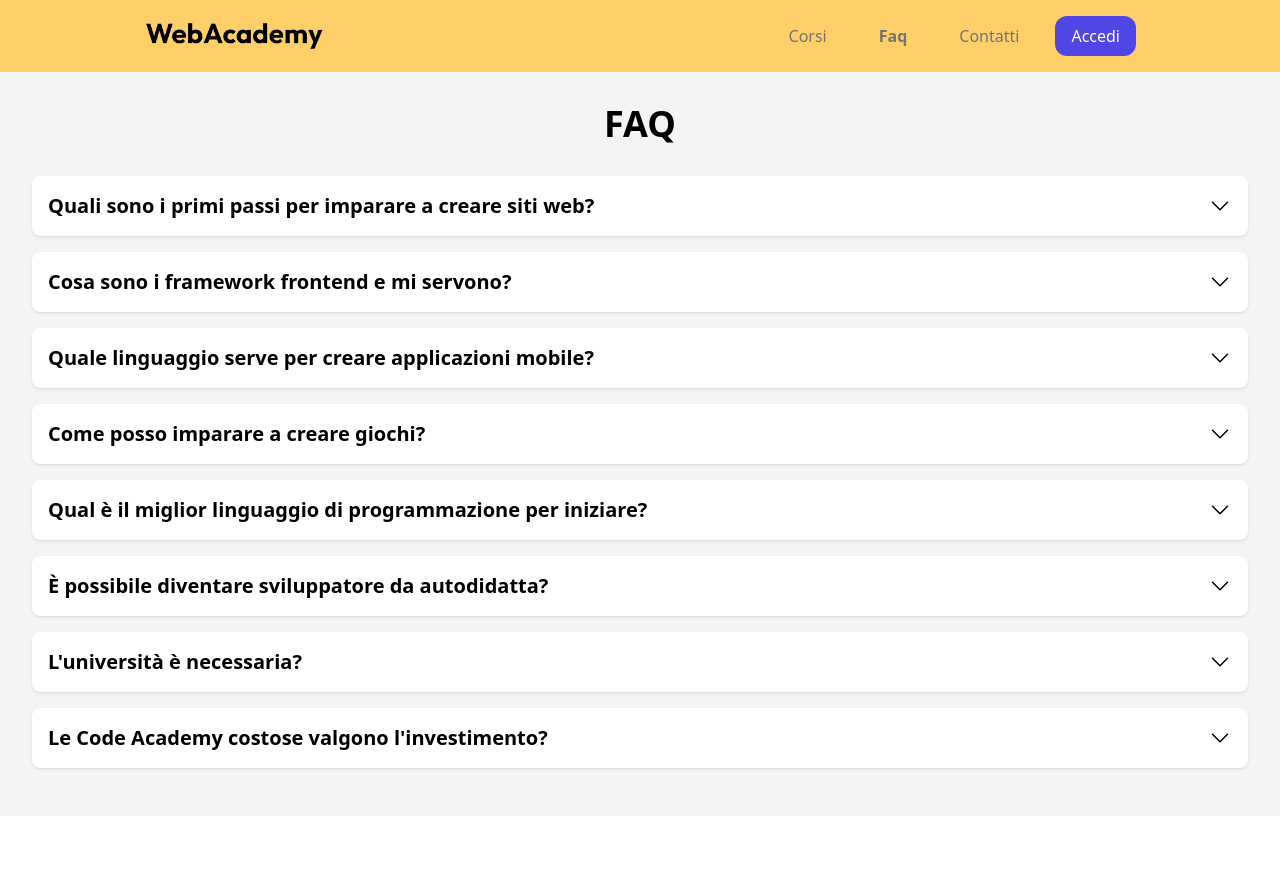
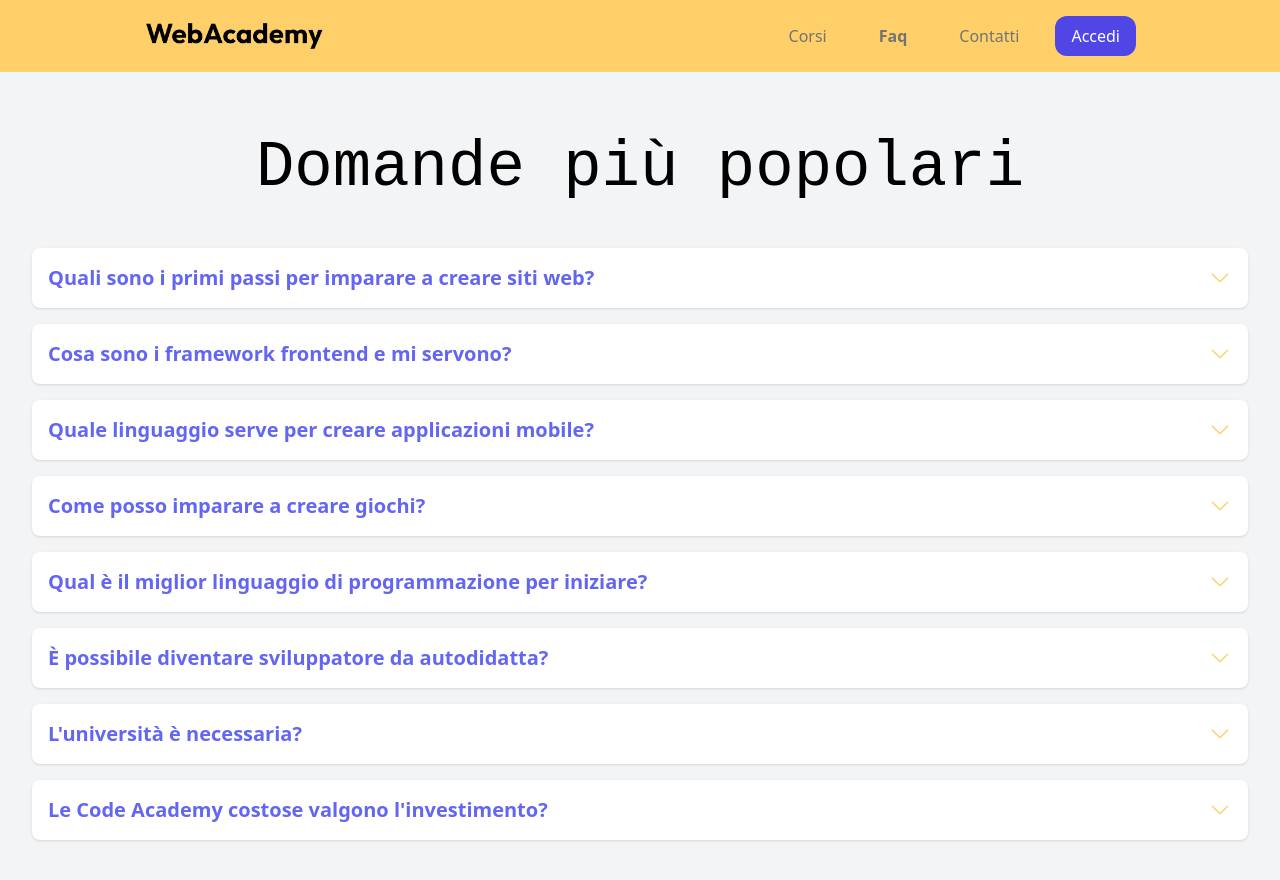
Before and after one commit to alessandrobardotti99/WebAcademy, a Vue app: page /faq in a window 1280 px wide. Shown: the top 880 px of the page. Before the commit the page ends 816 px from the top, so only its background shows below. Built offline with nearby package versions, Linux system fonts and the light colour scheme; no server answers.

Commit message:
avanzamento

```diff
--- a/src/views/FaqView.vue
+++ b/src/views/FaqView.vue
@@ -67,99 +67,99 @@ onBeforeUnmount(() => {
   <div class="bg-gray-100 min-h-screen">
     <Nav />
     <div class="p-8">
-      <h1 class="text-4xl font-bold mb-8 text-center">FAQ</h1>
+      <h1 class="text-[4rem] font-monospace text-center mt-4 mb-8">Domande più popolari</h1>
       <div ref="dropdownStudy" class="dropdown mb-4 p-4 bg-white shadow rounded-lg" @click.stop>
-        <div class="flex justify-between items-center cursor-pointer" @click="showStudy = !showStudy">
-          <strong class="dropdown-label text-xl">Quali sono i primi passi per imparare a creare siti web?</strong>
-          <svg xmlns="http://www.w3.org/2000/svg" fill="none" viewBox="0 0 24 24" stroke-width="1.5" stroke="currentColor" :class="{'rotate-180': showStudy, 'ml-2': true, 'w-6': true, 'h-6': true, 'transition-transform': true}">
+        <div class="flex justify-between items-center cursor-pointer">
+          <strong class="dropdown-label text-xl text-indigo-500">Quali sono i primi passi per imparare a creare siti web?</strong>
+          <svg xmlns="http://www.w3.org/2000/svg" fill="none" viewBox="0 0 24 24" stroke-width="1.5" stroke="#ffd06a" :class="{'rotate-180': showStudy, 'ml-2': true, 'w-6': true, 'h-6': true, 'transition-transform': true}">
             <path stroke-linecap="round" stroke-linejoin="round" d="m19.5 8.25-7.5 7.5-7.5-7.5" />
           </svg>
         </div>
-        <p class="dropdown-content mt-2" v-if="showStudy">
+        <p class="dropdown-content mt-2 p-4 bg-neutral-100 rounded-xl" v-if="showStudy">
           Il mondo dello sviluppo web offre numerose tecnologie. Per iniziare, è fondamentale concentrarsi sui pilastri principali: HTML, CSS e JavaScript. Questi tre linguaggi sono la base per costruire qualsiasi sito web.
         </p>
       </div>
 
       <div ref="dropdownFramework" class="dropdown mb-4 p-4 bg-white shadow rounded-lg" @click.stop>
         <div class="flex justify-between items-center cursor-pointer" @click="showFramework = !showFramework">
-          <strong class="dropdown-label text-xl">Cosa sono i framework frontend e mi servono?</strong>
-          <svg xmlns="http://www.w3.org/2000/svg" fill="none" viewBox="0 0 24 24" stroke-width="1.5" stroke="currentColor" :class="{'rotate-180': showFramework, 'ml-2': true, 'w-6': true, 'h-6': true, 'transition-transform': true}">
+          <strong class="dropdown-label text-xl text-indigo-500">Cosa sono i framework frontend e mi servono?</strong>
+          <svg xmlns="http://www.w3.org/2000/svg" fill="none" viewBox="0 0 24 24" stroke-width="1.5" stroke="#ffd06a" :class="{'rotate-180': showFramework, 'ml-2': true, 'w-6': true, 'h-6': true, 'transition-transform': true}">
             <path stroke-linecap="round" stroke-linejoin="round" d="m19.5 8.25-7.5 7.5-7.5-7.5" />
           </svg>
         </div>
-        <p class="dropdown-content mt-2" v-if="showFramework">
+        <p class="dropdown-content mt-2 p-4 bg-neutral-100 rounded-xl" v-if="showFramework">
           I framework frontend sono strumenti che aiutano a creare applicazioni web moderne scrivendo meno codice rispetto al farlo manualmente. Tuttavia, aggiungono complessità e nuove nozioni da imparare. Se sei agli inizi, puoi tralasciarli per ora e riprenderli più avanti nei tuoi studi.
         </p>
       </div>
 
       <div ref="dropdownMobile" class="dropdown mb-4 p-4 bg-white shadow rounded-lg" @click.stop>
         <div class="flex justify-between items-center cursor-pointer" @click="showMobile = !showMobile">
-          <strong class="dropdown-label text-xl">Quale linguaggio serve per creare applicazioni mobile?</strong>
-          <svg xmlns="http://www.w3.org/2000/svg" fill="none" viewBox="0 0 24 24" stroke-width="1.5" stroke="currentColor" :class="{'rotate-180': showMobile, 'ml-2': true, 'w-6': true, 'h-6': true, 'transition-transform': true}">
+          <strong class="dropdown-label text-xl text-indigo-500">Quale linguaggio serve per creare applicazioni mobile?</strong>
+          <svg xmlns="http://www.w3.org/2000/svg" fill="none" viewBox="0 0 24 24" stroke-width="1.5" stroke="#ffd06a" :class="{'rotate-180': showMobile, 'ml-2': true, 'w-6': true, 'h-6': true, 'transition-transform': true}">
             <path stroke-linecap="round" stroke-linejoin="round" d="m19.5 8.25-7.5 7.5-7.5-7.5" />
           </svg>
         </div>
-        <p class="dropdown-content mt-2" v-if="showMobile">
+        <p class="dropdown-content mt-2 p-4 bg-neutral-100 rounded-xl" v-if="showMobile">
           Per sviluppare applicazioni mobile, ci sono due piattaforme principali: Android e iOS. Per Android, i linguaggi più comuni sono Java e Kotlin. Per iOS, si utilizza Swift. Se desideri sviluppare per entrambe le piattaforme con un unico linguaggio, puoi utilizzare Flutter, che richiede la conoscenza di Dart.
         </p>
       </div>
 
       <div ref="dropdownGames" class="dropdown mb-4 p-4 bg-white shadow rounded-lg" @click.stop>
         <div class="flex justify-between items-center cursor-pointer" @click="showGames = !showGames">
-          <strong class="dropdown-label text-xl">Come posso imparare a creare giochi?</strong>
-          <svg xmlns="http://www.w3.org/2000/svg" fill="none" viewBox="0 0 24 24" stroke-width="1.5" stroke="currentColor" :class="{'rotate-180': showGames, 'ml-2': true, 'w-6': true, 'h-6': true, 'transition-transform': true}">
+          <strong class="dropdown-label text-xl text-indigo-500">Come posso imparare a creare giochi?</strong>
+          <svg xmlns="http://www.w3.org/2000/svg" fill="none" viewBox="0 0 24 24" stroke-width="1.5" stroke="#ffd06a" :class="{'rotate-180': showGames, 'ml-2': true, 'w-6': true, 'h-6': true, 'transition-transform': true}">
             <path stroke-linecap="round" stroke-linejoin="round" d="m19.5 8.25-7.5 7.5-7.5-7.5" />
           </svg>
         </div>
-        <p class="dropdown-content mt-2" v-if="showGames">
+        <p class="dropdown-content mt-2 p-4 bg-neutral-100 rounded-xl" v-if="showGames">
           Creare giochi è un po' più complesso rispetto ad altre aree di sviluppo. I software più popolari per lo sviluppo di giochi sono Unity e Unreal Engine 5, che utilizzano rispettivamente C# e C++. Esistono anche altre opzioni come Javascript e Python, ma Unity e Unreal Engine offrono molte funzionalità e un'interfaccia intuitiva per i principianti.
         </p>
       </div>
 
       <div ref="dropdownBestLanguage" class="dropdown mb-4 p-4 bg-white shadow rounded-lg" @click.stop>
         <div class="flex justify-between items-center cursor-pointer" @click="showBestLanguage = !showBestLanguage">
-          <strong class="dropdown-label text-xl">Qual è il miglior linguaggio di programmazione per iniziare?</strong>
-          <svg xmlns="http://www.w3.org/2000/svg" fill="none" viewBox="0 0 24 24" stroke-width="1.5" stroke="currentColor" :class="{'rotate-180': showBestLanguage, 'ml-2': true, 'w-6': true, 'h-6': true, 'transition-transform': true}">
+          <strong class="dropdown-label text-xl text-indigo-500">Qual è il miglior linguaggio di programmazione per iniziare?</strong>
+          <svg xmlns="http://www.w3.org/2000/svg" fill="none" viewBox="0 0 24 24" stroke-width="1.5" stroke="#ffd06a" :class="{'rotate-180': showBestLanguage, 'ml-2': true, 'w-6': true, 'h-6': true, 'transition-transform': true}">
             <path stroke-linecap="round" stroke-linejoin="round" d="m19.5 8.25-7.5 7.5-7.5-7.5" />
           </svg>
         </div>
-        <p class="dropdown-content mt-2" v-if="showBestLanguage">
+        <p class="dropdown-content mt-2 p-4 bg-neutral-100 rounded-xl" v-if="showBestLanguage">
           Il miglior linguaggio di programmazione dipende da ciò che vuoi creare. Per lo sviluppo web, HTML, CSS e Javascript sono essenziali. Per le applicazioni mobile, Dart e Flutter sono una buona scelta. Per le applicazioni desktop, C# e .Net MAUI o Dart e Flutter sono ottime opzioni.
         </p>
       </div>
 
       <div ref="dropdownSelfTaught" class="dropdown mb-4 p-4 bg-white shadow rounded-lg" @click.stop>
         <div class="flex justify-between items-center cursor-pointer" @click="showSelfTaught = !showSelfTaught">
-          <strong class="dropdown-label text-xl">È possibile diventare sviluppatore da autodidatta?</strong>
-          <svg xmlns="http://www.w3.org/2000/svg" fill="none" viewBox="0 0 24 24" stroke-width="1.5" stroke="currentColor" :class="{'rotate-180': showSelfTaught, 'ml-2': true, 'w-6': true, 'h-6': true, 'transition-transform': true}">
+          <strong class="dropdown-label text-xl text-indigo-500">È possibile diventare sviluppatore da autodidatta?</strong>
+          <svg xmlns="http://www.w3.org/2000/svg" fill="none" viewBox="0 0 24 24" stroke-width="1.5" stroke="#ffd06a" :class="{'rotate-180': showSelfTaught, 'ml-2': true, 'w-6': true, 'h-6': true, 'transition-transform': true}">
             <path stroke-linecap="round" stroke-linejoin="round" d="m19.5 8.25-7.5 7.5-7.5-7.5" />
           </svg>
         </div>
-        <p class="dropdown-content mt-2" v-if="showSelfTaught">
+        <p class="dropdown-content mt-2 p-4 bg-neutral-100 rounded-xl" v-if="showSelfTaught">
           Assolutamente sì! Lo sviluppo software si basa principalmente sulle competenze pratiche. Tuttavia, da autodidatta, può essere difficile orientarsi tra le numerose tecnologie e risorse disponibili. Su Web Academy, offriamo un percorso di apprendimento chiaro e strutturato per aiutarti a diventare uno sviluppatore competente.
         </p>
       </div>
 
       <div ref="dropdownUniversity" class="dropdown mb-4 p-4 bg-white shadow rounded-lg" @click.stop>
         <div class="flex justify-between items-center cursor-pointer" @click="showUniversity = !showUniversity">
-          <strong class="dropdown-label text-xl">L'università è necessaria?</strong>
-          <svg xmlns="http://www.w3.org/2000/svg" fill="none" viewBox="0 0 24 24" stroke-width="1.5" stroke="currentColor" :class="{'rotate-180': showUniversity, 'ml-2': true, 'w-6': true, 'h-6': true, 'transition-transform': true}">
+          <strong class="dropdown-label text-xl text-indigo-500">L'università è necessaria?</strong>
+          <svg xmlns="http://www.w3.org/2000/svg" fill="none" viewBox="0 0 24 24" stroke-width="1.5" stroke="#ffd06a" :class="{'rotate-180': showUniversity, 'ml-2': true, 'w-6': true, 'h-6': true, 'transition-transform': true}">
             <path stroke-linecap="round" stroke-linejoin="round" d="m19.5 8.25-7.5 7.5-7.5-7.5" />
           </svg>
         </div>
-        <p class="dropdown-content mt-2" v-if="showUniversity">
+        <p class="dropdown-content mt-2 p-4 bg-neutral-100 rounded-xl" v-if="showUniversity">
           L'università non è strettamente necessaria per lavorare nel campo dello sviluppo software. Molti sviluppatori di successo sono autodidatti. Tuttavia, un percorso universitario può offrire vantaggi come una formazione strutturata e opportunità di networking.
         </p>
       </div>
 
       <div ref="dropdownAcademy" class="dropdown mb-4 p-4 bg-white shadow rounded-lg" @click.stop>
         <div class="flex justify-between items-center cursor-pointer" @click="showAcademy = !showAcademy">
-          <strong class="dropdown-label text-xl">Le Code Academy costose valgono l'investimento?</strong>
-          <svg xmlns="http://www.w3.org/2000/svg" fill="none" viewBox="0 0 24 24" stroke-width="1.5" stroke="currentColor" :class="{'rotate-180': showAcademy, 'ml-2': true, 'w-6': true, 'h-6': true, 'transition-transform': true}">
+          <strong class="dropdown-label text-xl text-indigo-500">Le Code Academy costose valgono l'investimento?</strong>
+          <svg xmlns="http://www.w3.org/2000/svg" fill="none" viewBox="0 0 24 24" stroke-width="1.5" stroke="#ffd06a" :class="{'rotate-180': showAcademy, 'ml-2': true, 'w-6': true, 'h-6': true, 'transition-transform': true}">
             <path stroke-linecap="round" stroke-linejoin="round" d="m19.5 8.25-7.5 7.5-7.5-7.5" />
           </svg>
         </div>
-        <p class="dropdown-content mt-2" v-if="showAcademy">
+        <p class="dropdown-content mt-2 p-4 bg-neutral-100 rounded-xl" v-if="showAcademy">
           Le Code Academy possono offrire un valore aggiunto grazie all'accesso a tutor esperti e a un curriculum strutturato. Tuttavia, è possibile acquisire competenze simili da autodidatti. Web Academy offre percorsi di studio di alta qualità per chi preferisce imparare in autonomia e spendere meno.
         </p>
       </div>
@@ -174,7 +174,6 @@ onBeforeUnmount(() => {
 }
 .dropdown-content {
   margin-top: 8px;
-  padding-left: 16px;
 }
 .rotate-180 {
   transform: rotate(180deg);
@@ -182,4 +181,7 @@ onBeforeUnmount(() => {
 .transition-transform {
   transition: transform 0.2s linear;
 }
+.font-monospace {
+  font-family: monospace;
+}
 </style>
```
